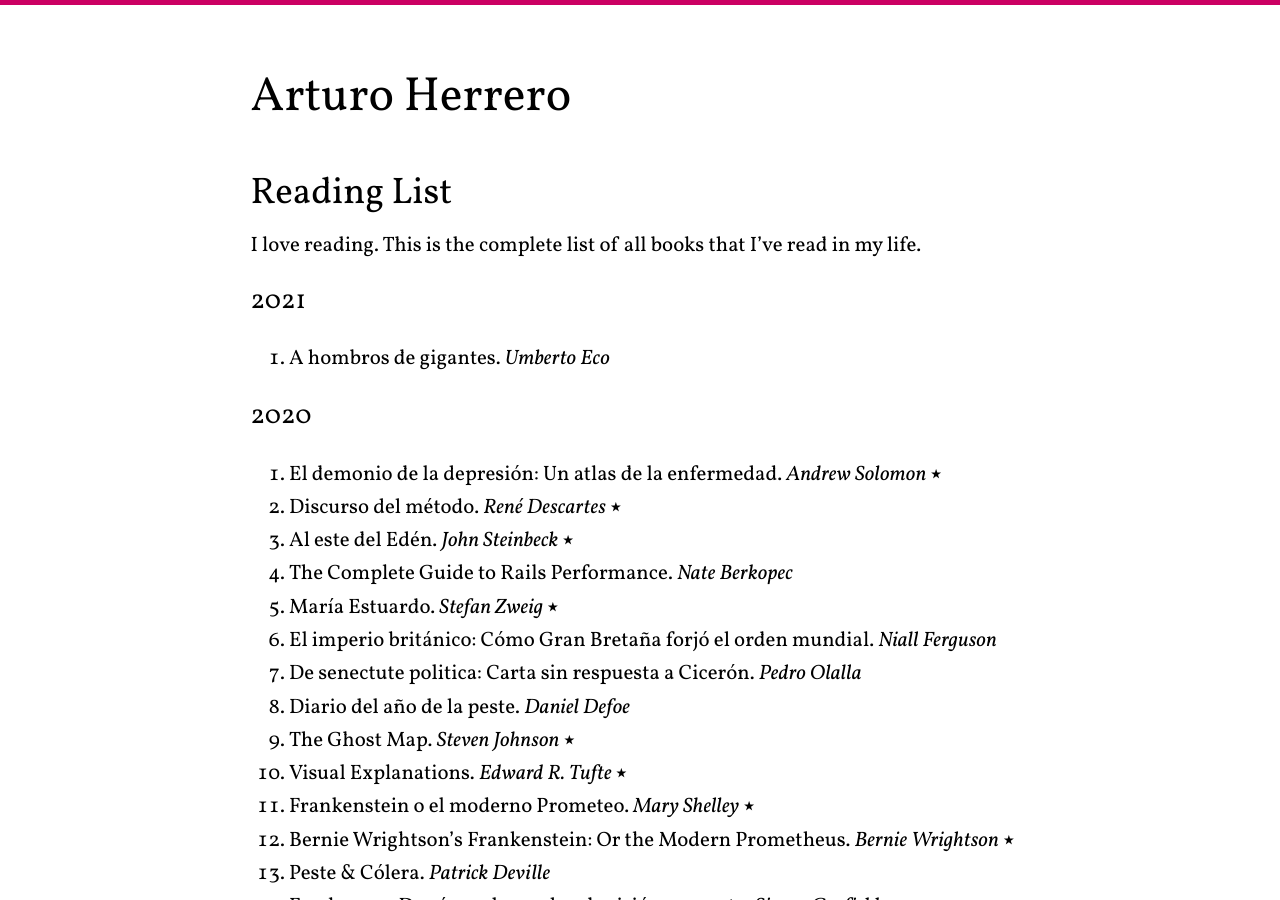
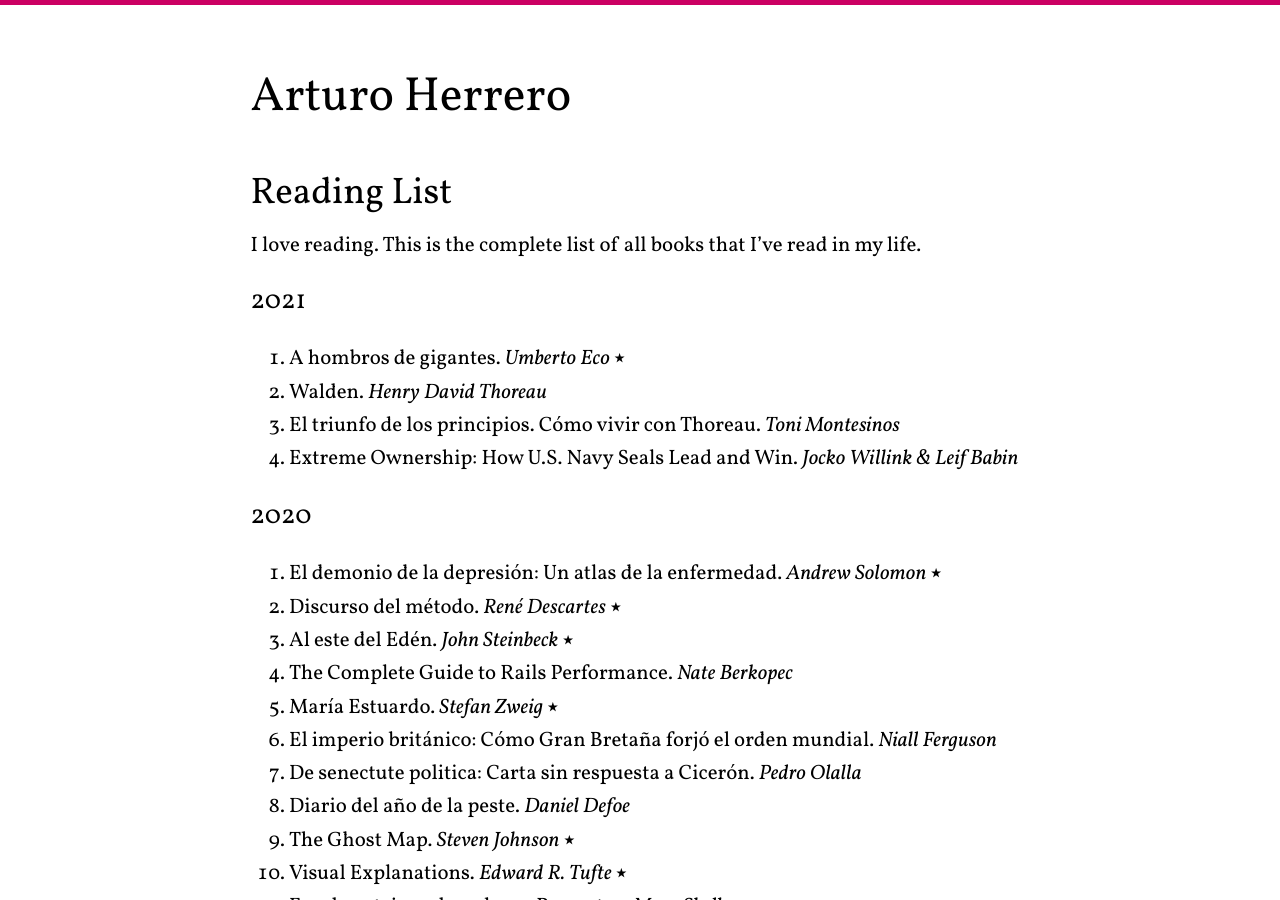
Before and after one commit to arturoherrero/arturoherrero.com, a Jekyll site: the page built from pages/books.md, in a window 1280 px wide and 900 px high. Built offline with Jekyll 4.4.1, drawn with Linux system fonts in a browser that asks for light colours.

Commit message:
Update lists

```diff
--- a/pages/books.md
+++ b/pages/books.md
@@ -10,7 +10,10 @@
 I love reading. This is the complete list of all books that I've read in my life.
 
 ### 2021
-1. A hombros de gigantes. *Umberto Eco*
+1. A hombros de gigantes. *Umberto Eco* ⭑
+2. Walden. *Henry David Thoreau*
+3. El triunfo de los principios. Cómo vivir con Thoreau. *Toni Montesinos*
+4. Extreme Ownership: How U.S. Navy Seals Lead and Win. *Jocko Willink & Leif Babin*
 
 
 ### 2020
```
Also changed, not shown: pages/directors.md (+4 -0 lines), pages/games.md (+4 -0 lines), pages/movies.md (+1 -0 lines).
